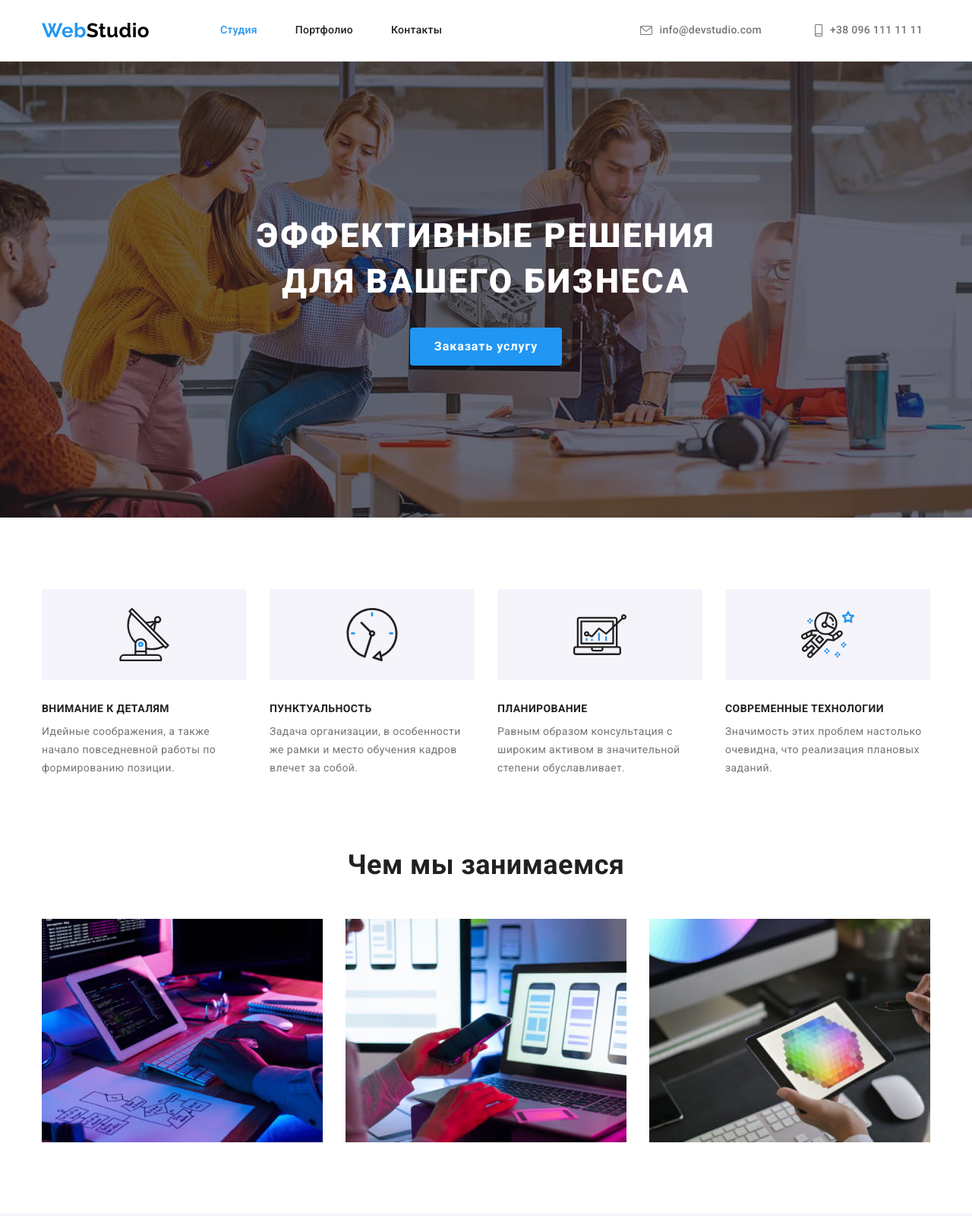
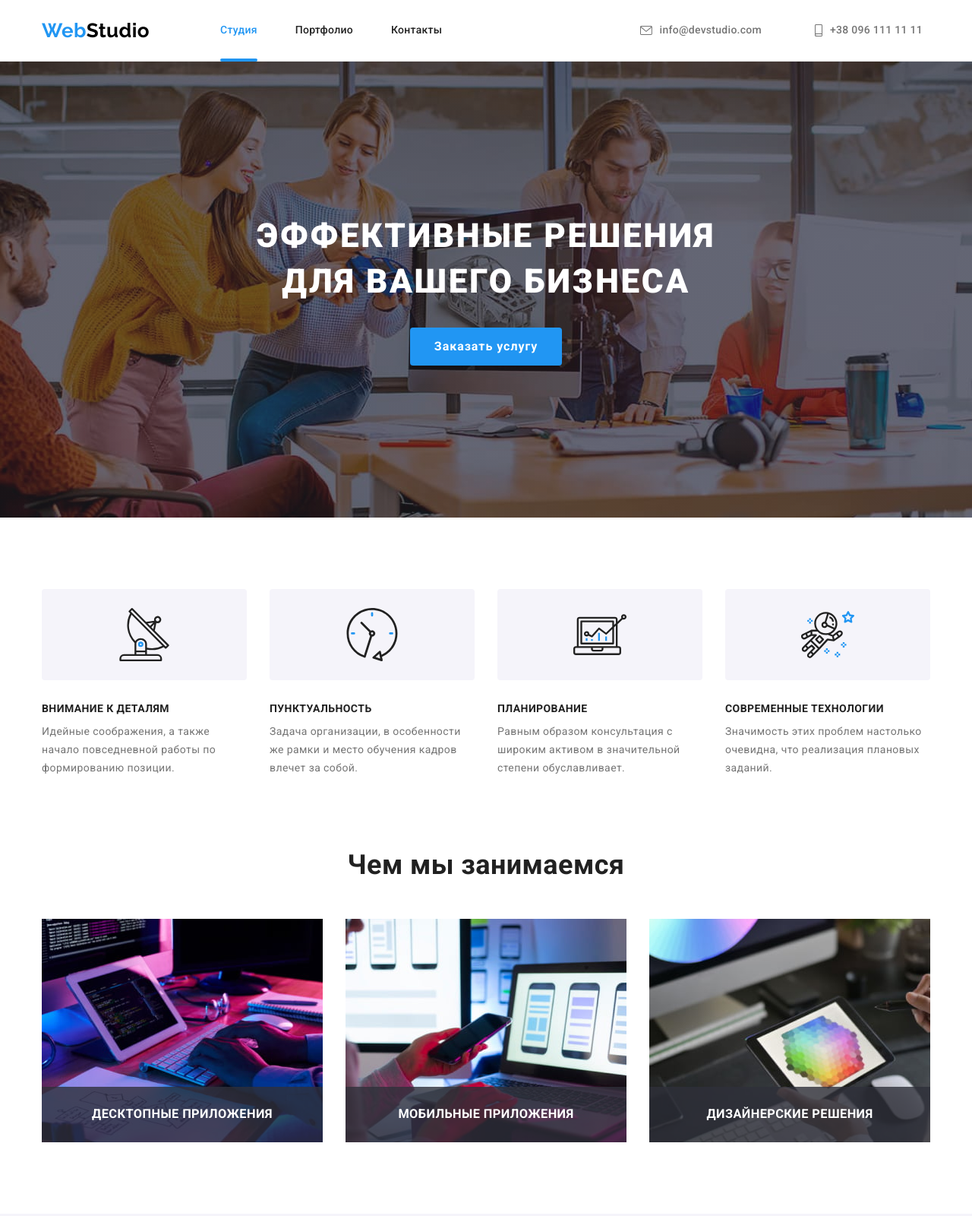
Before and after one commit to Vladyanov/Vladyanov-goit-markup-hw-05, a plain HTML site: page index.html in a window 1280 px wide. Shown: the top 1600 px of the page at 76% size. Drawn offline with nearby package versions, Linux system fonts and the light colour scheme.

Commit message:
хедер подчеркивания

```diff
--- a/css/styles.css
+++ b/css/styles.css
@@ -15,9 +15,9 @@
     margin: 0;
 }
 
-/* .link {
+.link {
     text-decoration: inherit;
-} */
+}
 
 body {
     font-family: 'Roboto', sans-serif;
@@ -112,6 +112,10 @@ img {
     margin-right: 50px;
 }
 
+.menu .item {
+    position: relative;
+}
+
 .menu .link {
     display: block;
     padding-top: 32px;
@@ -131,6 +135,18 @@ img {
 
 .menu .active-list {
     color: var(--accent-color);
+}
+
+.menu .active-list::after {
+    content: '';
+    display: block;
+    position: absolute;
+    bottom: -1px;
+
+    width: 100%;
+    height: 4px;
+    background: #2196F3;
+    border-radius: 2px;
 }
 
 /* header contacts styles */
@@ -281,6 +297,25 @@ img {
     margin-right: 30px;
 }
 
+.work-list .item {
+    position: relative;
+}
+
+.item-title {
+    position: absolute;
+    bottom: 0;
+
+    padding: 27px 0;
+    width: 100%;
+
+    background: rgba(47, 48, 58, 0.8);
+    font-weight: 700;
+    line-height: 1.14;
+    text-align: center;
+    text-transform: uppercase;
+
+    color: var(--primary-white-color);
+}
 /* ============== /section чем мы занимаемсяа =============== */
 
 /* ============== section TEAM =============== */
--- a/index.html
+++ b/index.html
@@ -125,12 +125,15 @@
           <ul class="work-list list">
             <li class="item">
               <img src="./images/what-we-do/img.jpg" alt="чем мы занимаемся 1" width="370" />
+              <h3 class="item-title">Десктопные приложения</h3>
             </li>
             <li class="item">
               <img src="./images/what-we-do/box2.jpg" alt="чем мы занимаемся 2" width="370" />
+              <h3 class="item-title">Мобильные приложения</h3>
             </li>
             <li class="item">
               <img src="./images/what-we-do/box3.jpg" alt="чем мы занимаемся 3" width="370" />
+              <h3 class="item-title">Дизайнерские решения</h3>
             </li>
           </ul>
         </div>
```
